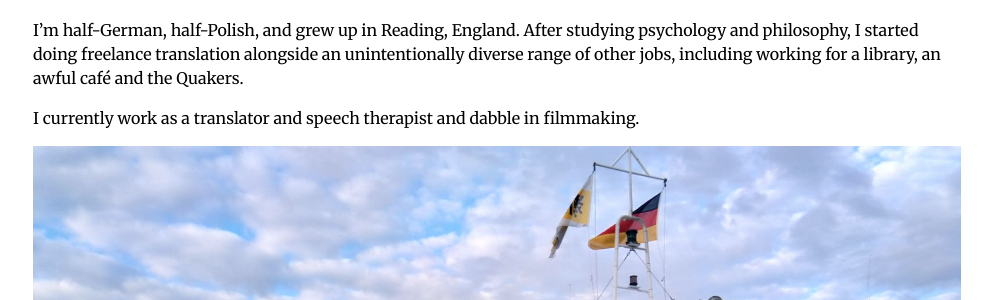
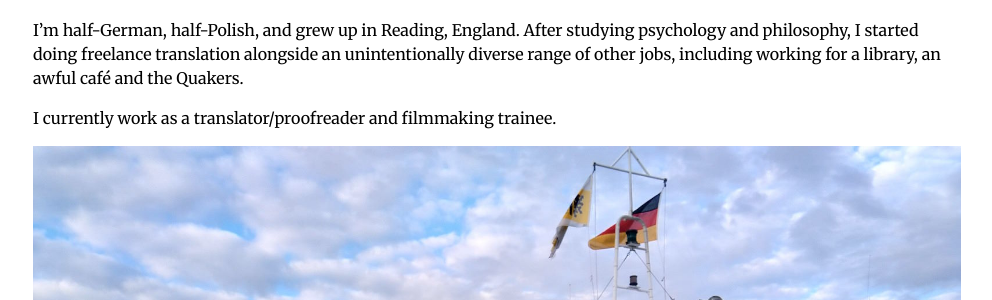
Before and after one commit to iwonaluszowicz/iwonaluszowicz.github.io, a Jekyll site: the page built from index.markdown, in a window 1280 px wide and 1026 px high. Shown: the part 154-454 px from the top of the window, without its empty margins (143-1135 px from the left). Built offline with Jekyll 4.4.1, drawn with Linux system fonts in a browser that asks for light colours.

Commit message:
Update index.markdown

```diff
--- a/index.markdown
+++ b/index.markdown
@@ -12,6 +12,6 @@ Hi! I’m Iwona.
 I’m half-German, half-Polish, and grew up in Reading, England.
 After studying psychology and philosophy, I started doing freelance translation alongside an unintentionally diverse range of other jobs, including working for a library, an awful café and the Quakers.
 
-I currently work as a translator and speech therapist and dabble in filmmaking.
+I currently work as a translator/proofreader and filmmaking trainee.
 
 ![Iwona on a ferry](/assets/img/iwona.jpg)
```
